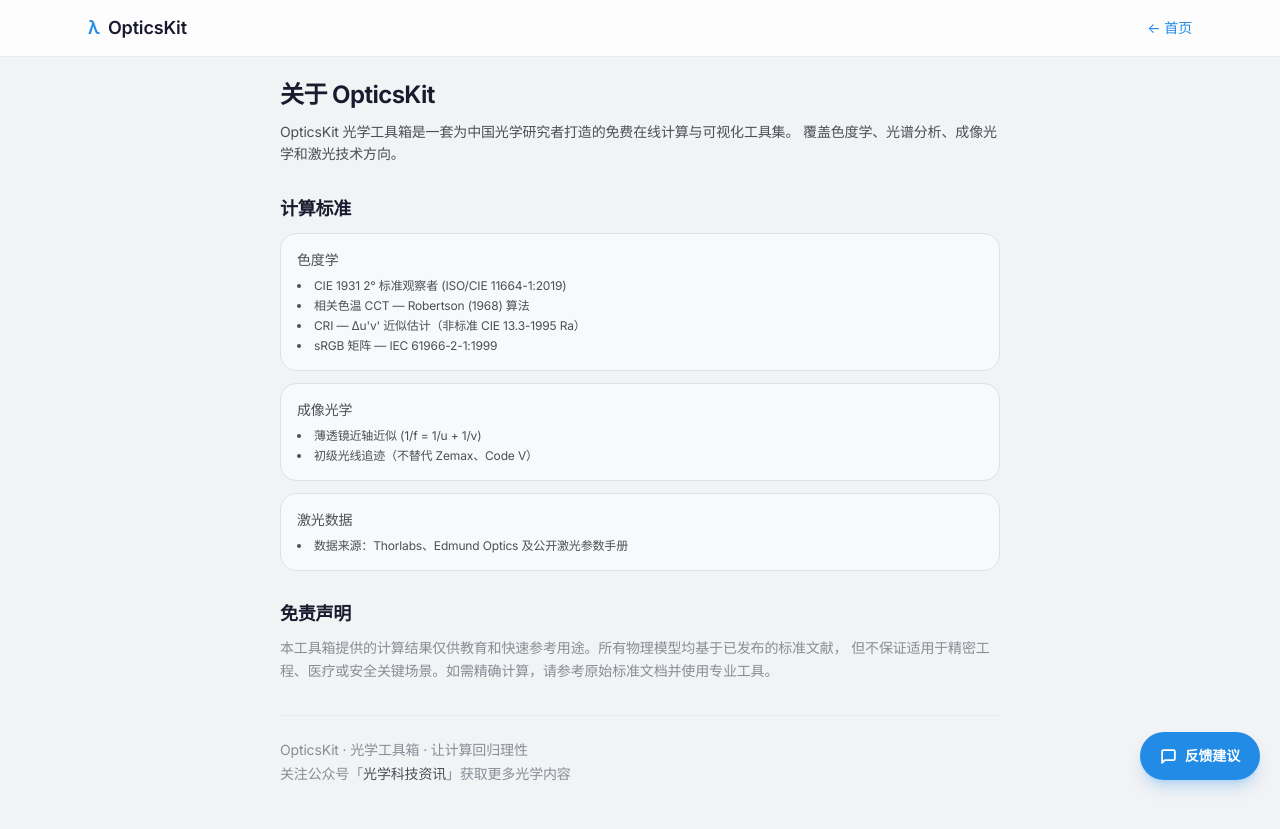
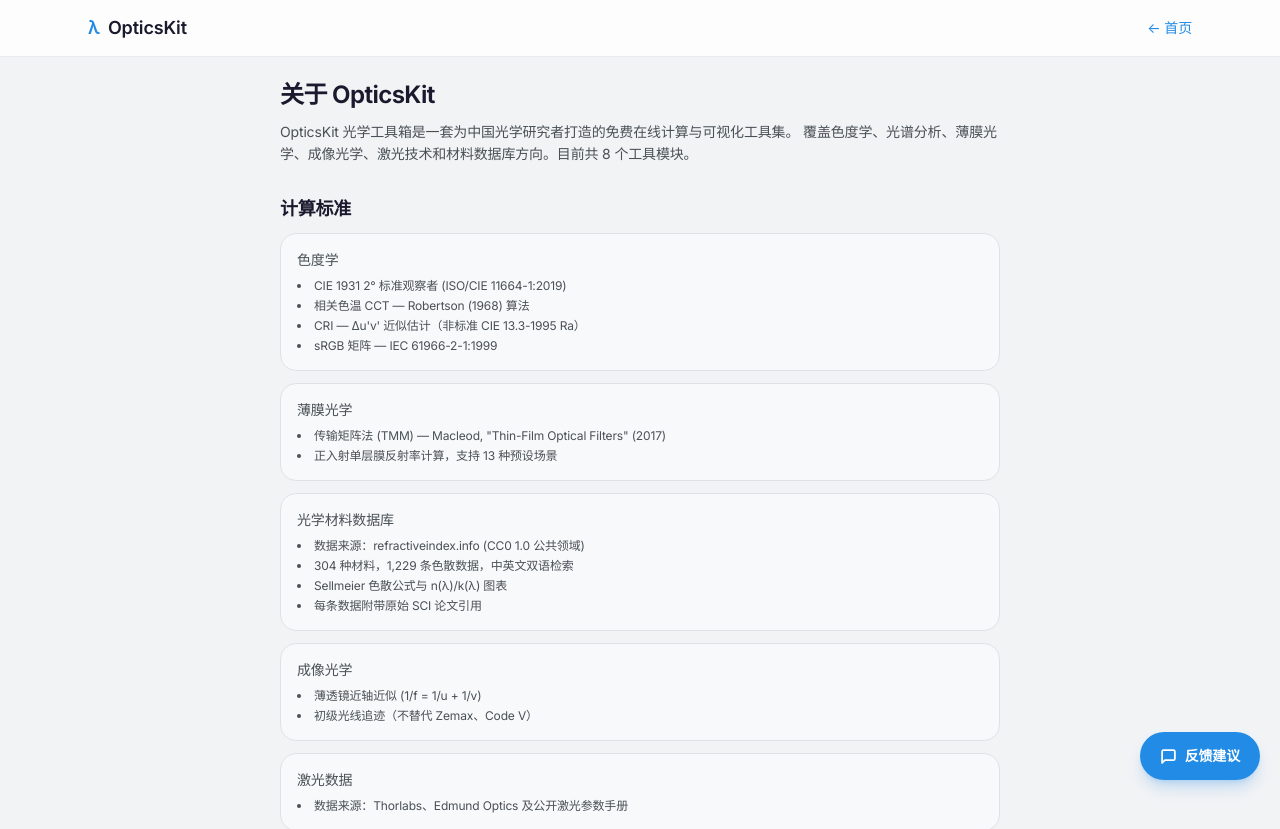
Before and after one commit to wolfoxbmm/opticskit, a Next.js app: page /about in a window 1280 px wide. Shown: the top 829 px of the page. Before the commit the page ends 808 px from the top, so only its background shows below. Built offline with nearby package versions, Linux system fonts and the light colour scheme.

Commit message:
docs: update about page with thin-film and material database sections

```diff
--- a/src/app/about/page.tsx
+++ b/src/app/about/page.tsx
@@ -18,7 +18,7 @@
           <h1 className="text-2xl font-bold text-[#1A1A2E] mb-3">关于 OpticsKit</h1>
           <p className="text-sm text-[#495057] leading-relaxed">
             OpticsKit 光学工具箱是一套为中国光学研究者打造的免费在线计算与可视化工具集。
-            覆盖色度学、光谱分析、成像光学和激光技术方向。
+            覆盖色度学、光谱分析、薄膜光学、成像光学、激光技术和材料数据库方向。目前共 8 个工具模块。
           </p>
         </div>
 
@@ -32,6 +32,22 @@
                 <li>相关色温 CCT — Robertson (1968) 算法</li>
                 <li>CRI — Δu'v' 近似估计（非标准 CIE 13.3-1995 Ra）</li>
                 <li>sRGB 矩阵 — IEC 61966-2-1:1999</li>
+              </ul>
+            </div>
+            <div className="bg-[#F8F9FA] border border-[#DEE2E6] rounded-lg p-4">
+              <p className="text-[#495057] font-medium mb-2">薄膜光学</p>
+              <ul className="list-disc list-inside space-y-1 text-xs">
+                <li>传输矩阵法 (TMM) — Macleod, "Thin-Film Optical Filters" (2017)</li>
+                <li>正入射单层膜反射率计算，支持 13 种预设场景</li>
+              </ul>
+            </div>
+            <div className="bg-[#F8F9FA] border border-[#DEE2E6] rounded-lg p-4">
+              <p className="text-[#495057] font-medium mb-2">光学材料数据库</p>
+              <ul className="list-disc list-inside space-y-1 text-xs">
+                <li>数据来源：refractiveindex.info (CC0 1.0 公共领域)</li>
+                <li>304 种材料，1,229 条色散数据，中英文双语检索</li>
+                <li>Sellmeier 色散公式与 n(λ)/k(λ) 图表</li>
+                <li>每条数据附带原始 SCI 论文引用</li>
               </ul>
             </div>
             <div className="bg-[#F8F9FA] border border-[#DEE2E6] rounded-lg p-4">
```
